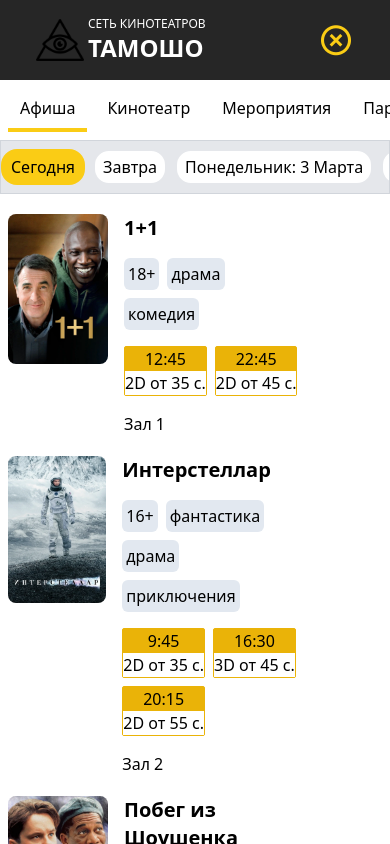
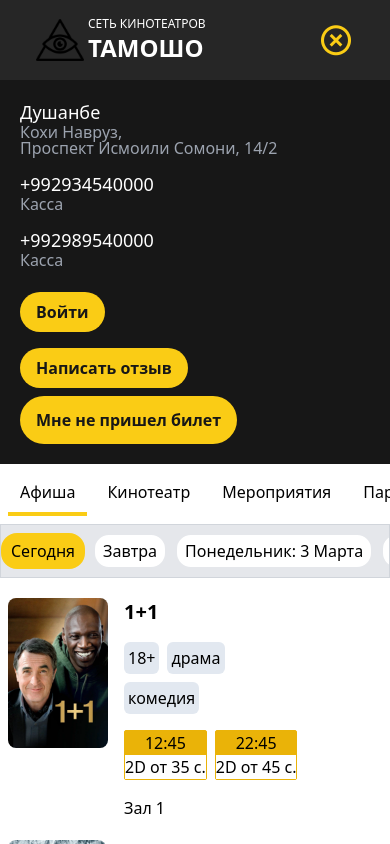
Before and after one commit to meow905/Movie-Tamosho, a React (Vite) app: page / in a window 390 px wide. Both pictures are taken after a click on the icon 336 px from the left and 40 px from the top of the page. Shown: the top 844 px of the page. Built offline with nearby package versions, Linux system fonts and the light colour scheme.

Commit message:
new things

```diff
--- a/package.json
+++ b/package.json
@@ -10,6 +10,7 @@
     "preview": "vite preview"
   },
   "dependencies": {
+    "framer-motion": "^12.5.0",
     "react": "^19.0.0",
     "react-dom": "^19.0.0",
     "react-router-dom": "^7.2.0",
--- a/src/Home.jsx
+++ b/src/Home.jsx
@@ -12,6 +12,12 @@
 export default function Home() {
   const [stateBg, setStateBg] = useState("")
   const [filmName,setFilmName] = useState("")
+  const[commentHd,setCommentHd] = useState(null)
+  useEffect(()=>{
+    console.log(`Первый ${commentHd}`);
+
+  },[commentHd])
+
    useEffect(()=>{
     setFilmName("")
    },[stateBg])
@@ -33,8 +39,12 @@
 
     return (
       <div className="md:py-44 lg:px-36 py-0 md:px-12">
-        <Header />
-        <Afisha updateBg={setStateBg} />
+        <Header setComment={setCommentHd} getFalse={commentHd} />
+        <Afisha
+          updateBg={setStateBg}
+          checkComment={commentHd}
+          setCommentAf={setCommentHd}
+        />
         {filmName !== "" ? (
           <MoviesPage filmName={filmName} setFilmName={setFilmName} />
         ) : (
--- a/src/components/Afisha.jsx
+++ b/src/components/Afisha.jsx
@@ -13,13 +13,26 @@
   "Написать отзыв",
 ];
 
-export default function Afisha({ updateBg}) {
+export default function Afisha({ updateBg ,checkComment,setCommentAf}) {
   const [comment, setComment] = useState(false);
   const [bg, setBg] = useState("Афиша");
   const [data, setData] = useState("");
+  console.log(`Второй ${comment}`);
+
   useEffect(() => {
     updateBg(bg);
   }, [bg, updateBg]);
+  useEffect(()=>{
+    setComment(checkComment)
+  },[checkComment])
+
+ useEffect(()=>{
+  if (comment) {
+    setCommentAf(comment)
+
+  } else setCommentAf(false)
+ },[comment])
+
   function validComment(e) {
     e.preventDefault();
     if (data !== "") {
@@ -27,6 +40,7 @@
       setComment(false);
     }
   }
+
 
   useEffect(() => {
     if (bg == "Написать отзыв") {
@@ -57,13 +71,16 @@
             </li>
           );
         })}
+
         <WriteComment open={comment}>
           <div className="text-black px-8 pb-8 pt-5">
             <h1 className="text-center text-wrap mx-2 text-xl font-semibold px-5 py-2 border-b-[1px] border-solid border-gray-200">
               Написать отзыв
               <i
-                onClick={() => setComment(false)}
-                class="bx bx-x-circle absolute top-6 right-10 text-3xl hover:rotate-90 cursor-pointer transition-all"
+                onClick={() => {
+                  setComment(false);
+                } }
+                className="bx bx-x-circle absolute top-6 right-10 text-3xl hover:rotate-90 cursor-pointer transition-all"
               ></i>
             </h1>
             <section className="px-10">
--- a/src/components/Header.jsx
+++ b/src/components/Header.jsx
@@ -2,11 +2,25 @@
 import { useEffect, useState } from "react";
 import Numbers from "./miniComponents/chevronNumbers";
 import {Link} from "react-router-dom"
+import { motion } from "framer-motion";
+
+export default function Header({setComment,getFalse}) {
+  const [menu, setMenu] = useState(false);
+  const [chevron ,setChevron]= useState(false)
+  const [commentHeader,setCommentHeader] = useState(null)
+
+  // useEffect(()=>{
+
+  //     setCommentHeader(getFalse)
+  //     console.log(commentHeader);
 
 
-export default function Header() {
-  const [menu, setMenu] = useState(true);
-  const [chevron ,setChevron]= useState(false)
+  // },[commentHeader])
+
+  useEffect(()=>{
+   setComment(commentHeader)
+
+  },[commentHeader])
   document.addEventListener("keydown",(event)=>{
     if (chevron && event.code == "Escape") {
         setChevron(false)
@@ -18,6 +32,8 @@
       document.body.style.overflowY = "hidden"
     } else document.body.style.overflowY = "auto";
   },[chevron])
+
+
 
    return (
      <>
@@ -86,7 +102,6 @@
              <i class="bx bxl-facebook text-4xl bg-gray-400 hover:bg-yellow-400 rounded-full px-2 py-1"></i>
            </a>
 
-
            <Link
              target="_blank"
              to="/NotFoundTicket"
@@ -94,7 +109,6 @@
            >
              Мне не пришел билет
            </Link>
-
          </div>
          <div className="md:hidden flex items-center gap-5">
            <button className=" sm:block hidden px-3 my-2 py-1 bg-yellow-400 rounded-full  transition-all">
@@ -102,17 +116,65 @@
            </button>
            {menu ? (
              <i
+               className="bx bx-x-circle text-4xl text-yellow-400"
                onClick={() => setMenu(false)}
-              class="bx bx-menu text-4xl text-yellow-400"
              ></i>
            ) : (
              <i
                onClick={() => setMenu(true)}
-              class="bx bx-x-circle text-4xl text-yellow-400"
+               className="bx bx-menu text-4xl text-yellow-400"
              ></i>
            )}
          </div>
        </header>
+       <div className="bg-neutral-900 text-white overflow-hidden md:hidden block">
+         <motion.div
+           initial={{ height: 0, opacity: 0 }}
+           animate={{ height: menu ? "auto" : 0, opacity: menu ? 1 : 0 }}
+           exit={{ height: 0, opacity: 0 }}
+           transition={{ duration: 0.3, ease: "easeInOut" }}
+           className="overflow-hidden"
+         >
+           <p className="p-5">
+             <div className="flex flex-col gap-4 items-start">
+               <h2 className="leading-6 text-lg">
+                 Душанбе
+                 <p className="text-gray-400 text-base leading-4">
+                   Кохи Навруз, <br />
+                   Проспект Исмоили Сомони, 14/2
+                 </p>
+               </h2>
+               <h2 className="leading-6 text-lg">
+                 +992934540000
+                 <p className="text-gray-400 text-base leading-4">Касса</p>
+               </h2>
+               <h2 className="leading-6 text-lg">
+                 +992989540000
+                 <p className="text-gray-400 text-base leading-4">Касса</p>
+               </h2>
+               <div className="flex flex-col items-start">
+                 <button className="px-4 my-2 py-2 bg-yellow-400 rounded-full  transition-all text-neutral-900 font-semibold">
+                   Войти
+                 </button>
+                 <button
+                   onClick={() => setCommentHeader(true)}
+                   className="px-4 my-2 py-2 bg-yellow-400 rounded-full  transition-all text-neutral-900 font-semibold"
+                 >
+                   Написать отзыв
+                 </button>
+
+                 <Link
+                   target="_blank"
+                   to="/NotFoundTicket"
+                   className="py-3 px-4 bg-yellow-400 hover:bg-yellow-500 rounded-full text-neutral-900 font-semibold"
+                 >
+                   Мне не пришел билет
+                 </Link>
+               </div>
+             </div>
+           </p>
+         </motion.div>
+       </div>
      </>
    );
  }
--- a/src/components/MainpageOne.jsx
+++ b/src/components/MainpageOne.jsx
@@ -1,6 +1,5 @@
 import { useEffect, useState } from "react";
 import {arrayOne} from "./arrayOne"
-import { Link } from "react-router-dom";
 
 export default function PageOne({ setFilmName}) {
   const [data, setData] = useState("");
@@ -28,11 +27,16 @@
               <img
                 src={data.img}
                 alt="movie-1"
-                className="hover:scale-105 transition-all"
+                className="hover:scale-110 transition-all duration-300"
               />
             </div>
             <div className="flex flex-col gap-4">
-              <h2 className="md:text-3xl text-xl font-semibold md:w-52 w-40 hover:text-red-500 transition-all">
+              <h2
+                onClick={() => {
+                  setData(data.textH2);
+                }}
+                className="md:text-3xl text-xl font-semibold md:w-52 w-40 hover:text-red-500 transition-all"
+              >
                 {data.textH2}
               </h2>
               <ul className="flex gap-2 flex-wrap md:w-48 w-36">
--- a/src/components/miniComponents/writeComment.jsx
+++ b/src/components/miniComponents/writeComment.jsx
@@ -8,7 +8,7 @@
         } else dialog.current.close()
     },[open])
     return (
-        <dialog ref={dialog} className="rounded-lg top-24">
+        <dialog ref={dialog} className="rounded-lg md:top-24 -top-28 ">
             {children}
         </dialog>
     )
```
Also changed, not shown: 1 other file (tests, documents, lock files or other folders). Lines whose indentation alone changed are shown as unchanged.
